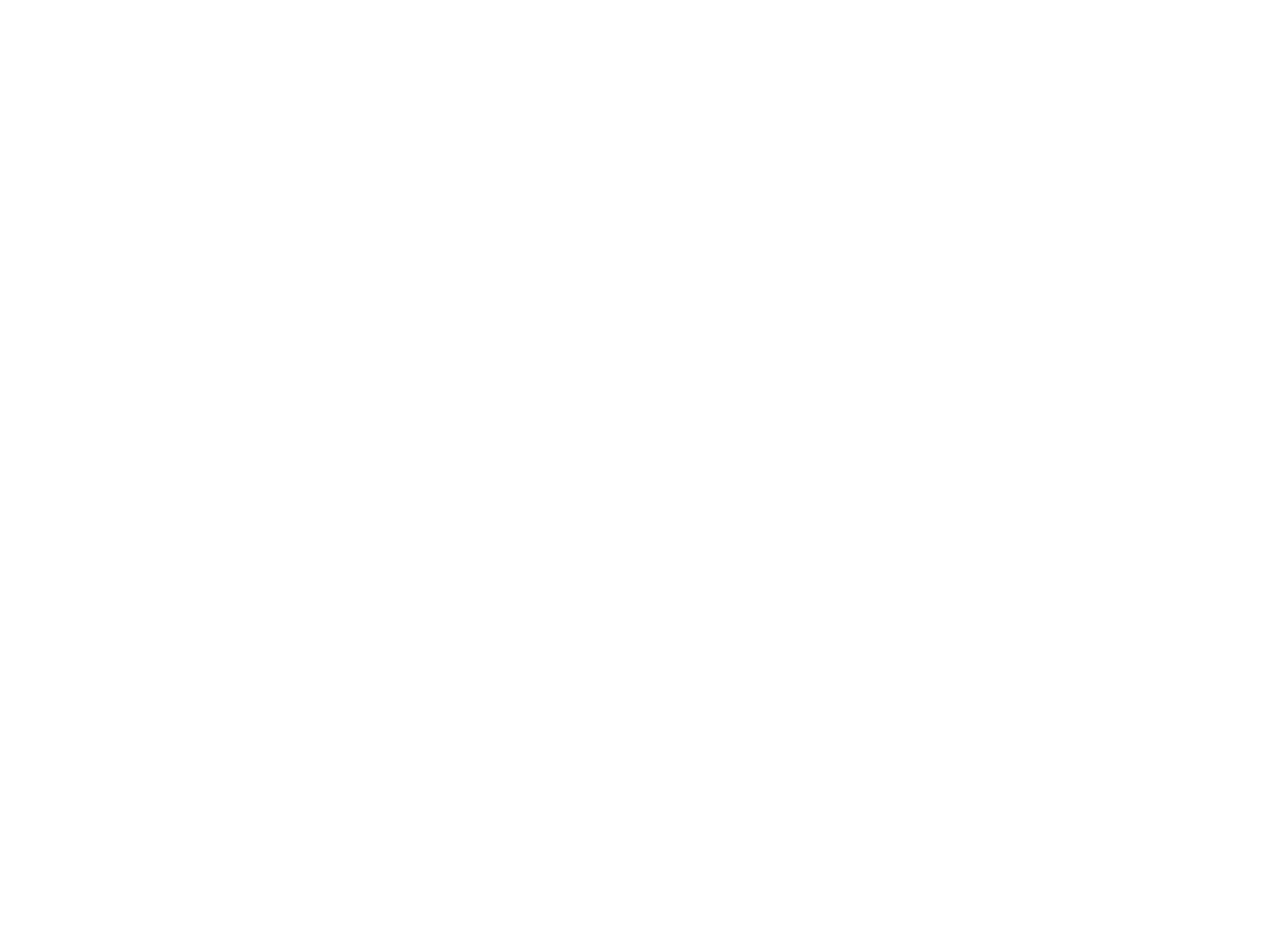
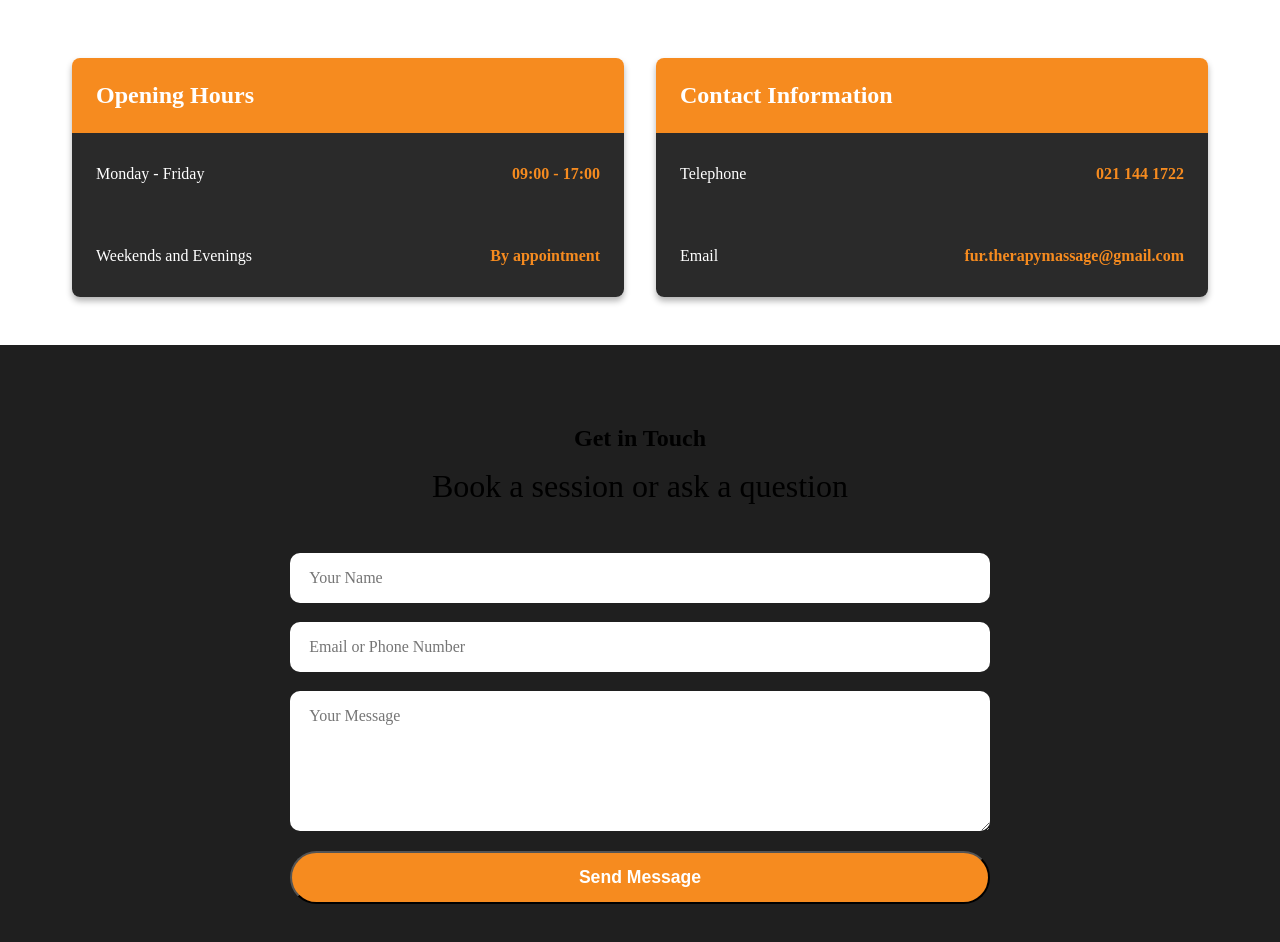
Before and after one commit to Arch9Dev/furtherapy, a SvelteKit app: page /contact in a window 1280 px wide. Shown: the part 320-1262 px from the top of the page. Before the commit the page ends 800 px from the top, so only its background shows below. Built offline with nearby package versions, Linux system fonts and the light colour scheme.

Commit message:
Contact page

```diff
--- a/src/routes/contact/+page.svelte
+++ b/src/routes/contact/+page.svelte
@@ -1,4 +1,4 @@
-<script>
+<script lang="ts">
 	const navLinks = [
 		{ name: 'Home', route: '/' },
 		{ name: 'About', route: '/about' },
@@ -13,8 +13,41 @@
 	/**
 	 * @param {string} route
 	 */
-	function navigateTo(route) {
+	function navigateTo(route: string) {
 		window.location.href = route;
+	}
+
+	let showModal = false;
+	let modalMessage = '';
+	let isError = false;
+
+	async function handleSubmit(event: SubmitEvent) {
+		const form = event.currentTarget as HTMLFormElement;
+		const formData = new FormData(form);
+
+		try {
+			const response = await fetch(form.action, {
+				method: 'POST',
+				body: formData,
+				headers: {
+					Accept: 'application/json'
+				}
+			});
+
+			if (response.ok) {
+				modalMessage = 'Thank you! Your message has been sent.';
+				isError = false;
+				form.reset();
+			} else {
+				modalMessage = 'Oops! Something went wrong. Please try again.';
+				isError = true;
+			}
+		} catch {
+			modalMessage = 'Network error. Please check your connection.';
+			isError = true;
+		}
+
+		showModal = true;
 	}
 </script>
 
@@ -30,10 +63,7 @@
 
 		<nav class="nav-links">
 			{#each navLinks as link}
-				<button
-					class:active={link.route === currentRoute}
-					on:click={() => navigateTo(link.route)}
-				>
+				<button class:active={link.route === currentRoute} on:click={() => navigateTo(link.route)}>
 					{link.name}
 				</button>
 			{/each}
@@ -41,12 +71,83 @@
 	</div>
 </header>
 
-
 <!-- PLACEHOLDER SECTION -->
 <section class="hero" id="about">
 	<div class="hero-inner">
 		<h1 class="title">PLACEHOLDER</h1>
 		<p class="subtitle">TEXT</p>
+	</div>
+</section>
+
+<!-- INFO TABLES SECTION -->
+<section class="info-section">
+	<div class="info-container">
+		<!-- Opening Hours Table -->
+		<div class="info-table">
+			<div class="table-header">
+				<h2>Opening Hours</h2>
+			</div>
+			<div class="table-body">
+				<div class="table-row">
+					<span class="day">Monday - Friday</span>
+					<span class="time">09:00 - 17:00</span>
+				</div>
+				<div class="table-row">
+					<span class="day">Weekends and Evenings</span>
+					<span class="time">By appointment</span>
+				</div>
+			</div>
+		</div>
+
+		<!-- Contact Information Table -->
+		<div class="info-table">
+			<div class="table-header">
+				<h2>Contact Information</h2>
+			</div>
+			<div class="table-body">
+				<div class="table-row">
+					<span class="label">Telephone</span>
+					<span class="value">021 144 1722</span>
+				</div>
+				<div class="table-row">
+					<span class="label">Email</span>
+					<span class="value">fur.therapymassage@gmail.com</span>
+				</div>
+			</div>
+		</div>
+	</div>
+</section>
+
+<!-- CONTACT -->
+<section class="contact" id="contact">
+	<div class="contact-inner">
+		<h1 class="title">Get in Touch</h1>
+		<p class="subtitle">Book a session or ask a question</p>
+
+		<form
+			action="https://formspree.io/f/maqqngvd"
+			method="POST"
+			class="contact-form"
+			on:submit|preventDefault={handleSubmit}
+		>
+			<input type="text" name="name" placeholder="Your Name" required />
+
+			<input type="text" name="contact" placeholder="Email or Phone Number" required />
+
+			<textarea name="message" rows="5" placeholder="Your Message" required></textarea>
+
+			<button type="submit" class="btn-primary"> Send Message </button>
+		</form>
+		{#if showModal}
+			<div class="modal-backdrop">
+				<div class="modal">
+					<h2>{isError ? 'Error' : 'Success'}</h2>
+					<p>{modalMessage}</p>
+
+					<button class="btn-primary" on:click={() => (showModal = false)}> Close </button>
+				</div>
+			</div>
+		{/if}
 	</div>
 </section>
 
@@ -125,18 +226,125 @@
 		font-weight: 300;
 	}
 
+	/* ----------------- INFO TABLES ----------------- */
+	.info-section {
+		padding: 3rem 2rem;
+		max-width: 1200px;
+		margin: 0 auto;
+	}
 
+	.info-container {
+		display: grid;
+		grid-template-columns: repeat(auto-fit, minmax(400px, 1fr));
+		gap: 2rem;
+	}
 
+	.info-table {
+		border-radius: 8px;
+		overflow: hidden;
+		box-shadow: 0 4px 6px rgba(0, 0, 0, 0.3);
+	}
+
+	.table-header {
+		background: #f68b1f;
+		padding: 1.5rem 1.5rem;
+	}
+
+	.table-header h2 {
+		font-size: 1.5rem;
+		font-weight: 700;
+		color: #ffffff;
+		margin: 0;
+	}
+
+	.table-body {
+		background: #2a2a2a;
+	}
+
+	.table-row {
+		display: flex;
+		justify-content: space-between;
+		align-items: center;
+		padding: 2.0rem 1.5rem;
+	}
+
+	.day,
+	.label {
+		font-size: 1rem;
+		color: #ffffff;
+		font-weight: 500;
+	}
+
+	.time,
+	.value {
+		font-size: 1rem;
+		color: #f68b1f;
+		font-weight: 600;
+	}
+
+	/* ----------------- CONTACT ----------------- */
+	.contact {
+		padding: 5rem 2rem;
+		background: #1f1f1f;
+	}
+
+	.contact-inner {
+		max-width: 700px;
+		margin: 0 auto;
+		text-align: center;
+	}
+
+	.contact-form {
+		margin-top: 3rem;
+		display: flex;
+		flex-direction: column;
+		gap: 1.2rem;
+	}
+
+	.contact-form input,
+	.contact-form textarea {
+		padding: 1rem 1.2rem;
+		border-radius: 10px;
+		border: none;
+		font-size: 1rem;
+		font-family: inherit;
+	}
+
+	.contact-form textarea {
+		resize: vertical;
+		min-height: 140px;
+	}
+
+	.contact-form input:focus,
+	.contact-form textarea:focus {
+		outline: 2px solid #f68b1f;
+	}
+
+	.btn-primary {
+		display: inline-block;
+		padding: 0.9rem 2.2rem;
+		background: #f68b1f;
+		color: #fff;
+		font-weight: 800;
+		font-size: 1.1rem;
+		border-radius: 50px;
+		text-decoration: none;
+		transition:
+			transform 0.2s ease,
+			box-shadow 0.2s ease;
+	}
 	/* ----------------- RESPONSIVE ----------------- */
 	@media (max-width: 768px) {
 		.nav-links {
 			display: none;
 		}
 
-		.subtitle {
-			font-size: 1.3rem;
+		.info-container {
+			grid-template-columns: 1fr;
 		}
 
-
+		.info-table {
+			min-width: unset;
+		}
 	}
 </style>
```
Also changed, not shown: src/routes/+page.svelte (+11 -35 lines).
